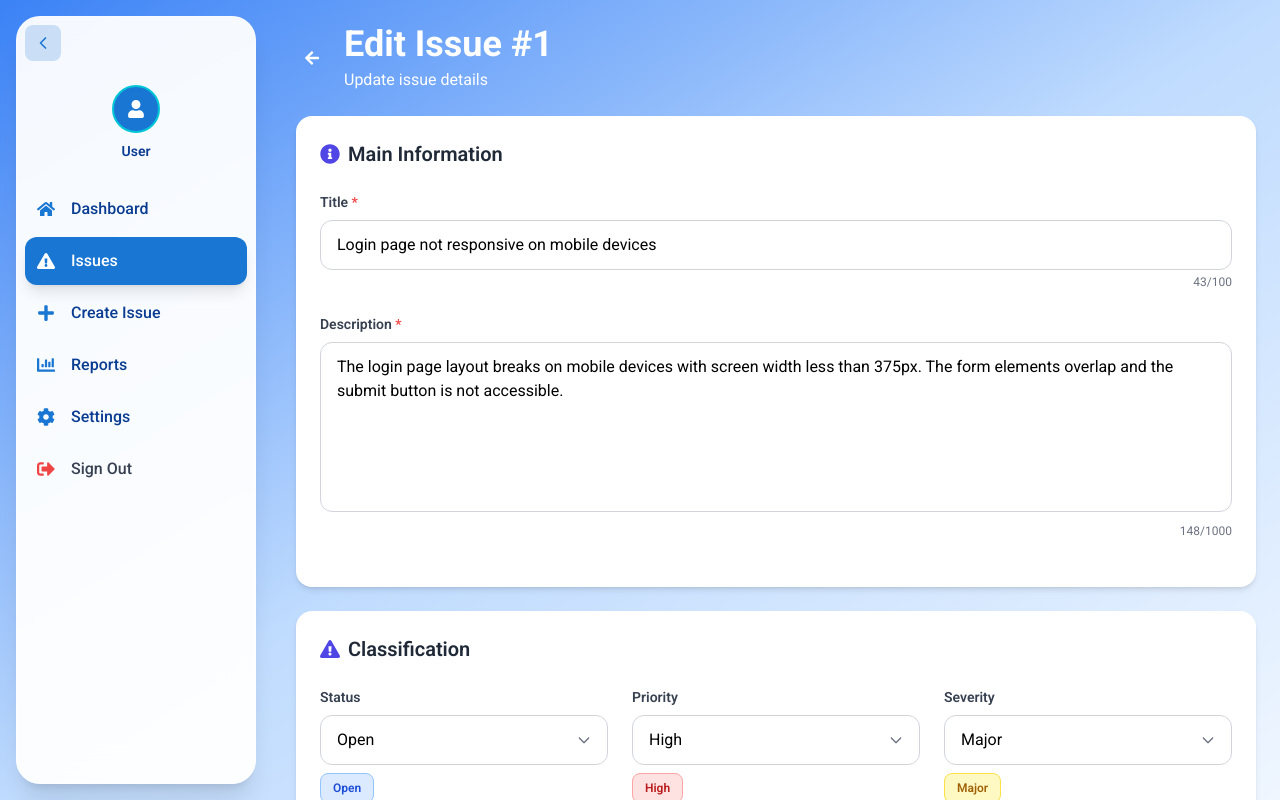
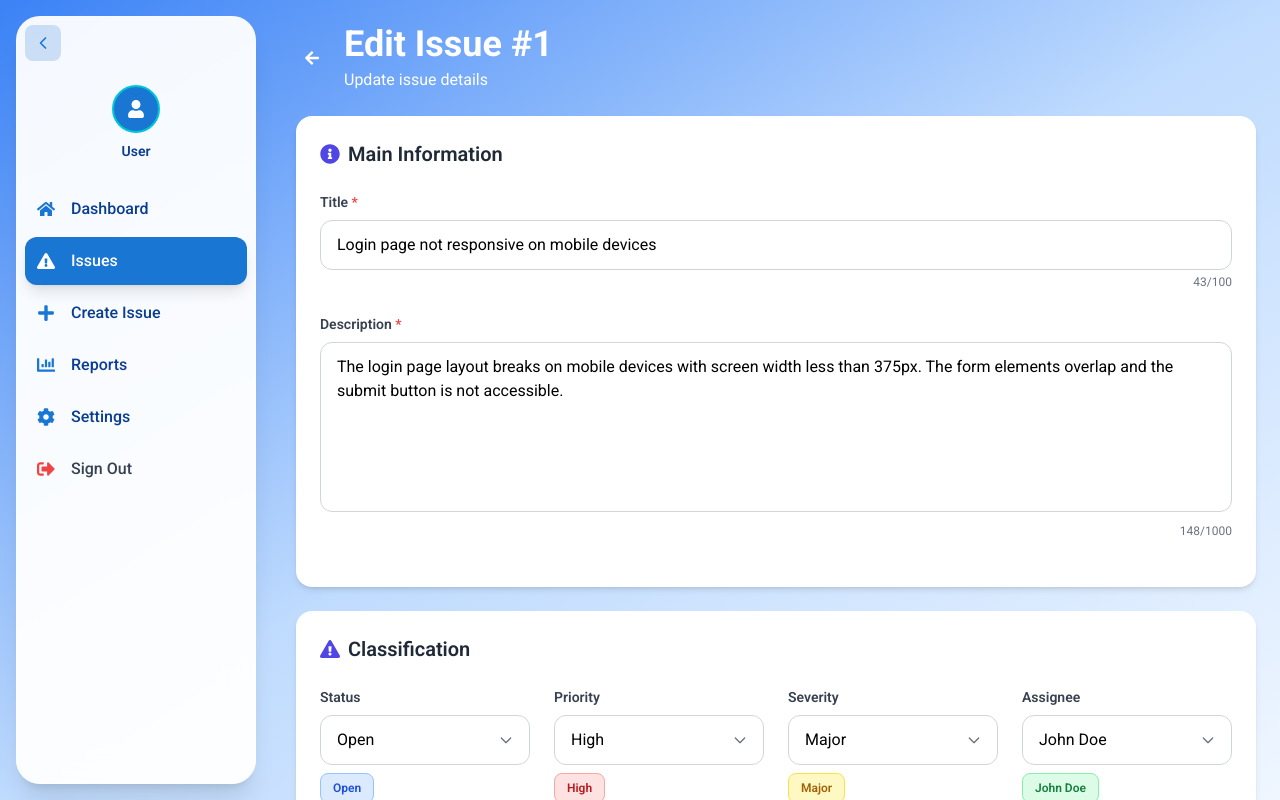
Before and after one commit to Devindin/Issue-Tracker, a React (Vite) app in the folder frontend/: page /issues/1/edit in a window 1280 px wide. Built offline with nearby package versions, Linux system fonts and the light colour scheme.

Commit message:
assignee option for edit issue

```diff
--- a/frontend/src/Pages/EditIssue.tsx
+++ b/frontend/src/Pages/EditIssue.tsx
@@ -14,6 +14,7 @@ import {
 } from "react-icons/fa";
 import PageLayout from "../Layout/PageLayout";
 import PageTitle from "../Components/PageTitle";
+import { type User } from "../types";
 
 interface Issue {
   id: number;
@@ -22,6 +23,9 @@ interface Issue {
   status: "Open" | "In Progress" | "Resolved" | "Closed";
   priority: "Low" | "Medium" | "High" | "Critical";
   severity: "Minor" | "Major" | "Critical";
+  assignee?: User;
+  assigneeId?: number;
+  completedAt?: string;
   createdAt: string;
   updatedAt: string;
 }
@@ -76,6 +80,7 @@ const EditIssue: React.FC = () => {
       status: "Open",
       priority: "High",
       severity: "Major",
+      assignee: { id: 1, name: "John Doe", email: "john@example.com" },
       createdAt: "2026-02-05T10:30:00Z",
       updatedAt: "2026-02-05T10:30:00Z",
     },
@@ -86,6 +91,7 @@ const EditIssue: React.FC = () => {
       status: "In Progress",
       priority: "Critical",
       severity: "Critical",
+      assignee: { id: 2, name: "Jane Smith", email: "jane@example.com" },
       createdAt: "2026-02-04T14:20:00Z",
       updatedAt: "2026-02-06T09:15:00Z",
     },
@@ -96,6 +102,7 @@ const EditIssue: React.FC = () => {
       status: "Open",
       priority: "Medium",
       severity: "Minor",
+      assignee: { id: 3, name: "Mike Johnson", email: "mike@example.com" },
       createdAt: "2026-02-03T16:45:00Z",
       updatedAt: "2026-02-03T16:45:00Z",
     },
@@ -106,6 +113,8 @@ const EditIssue: React.FC = () => {
       status: "Resolved",
       priority: "Low",
       severity: "Minor",
+      assignee: { id: 4, name: "Sarah Wilson", email: "sarah@example.com" },
+      completedAt: "2026-02-06T10:30:00Z",
       createdAt: "2026-02-02T11:00:00Z",
       updatedAt: "2026-02-06T10:30:00Z",
     },
@@ -116,6 +125,7 @@ const EditIssue: React.FC = () => {
       status: "In Progress",
       priority: "High",
       severity: "Major",
+      assignee: { id: 1, name: "John Doe", email: "john@example.com" },
       createdAt: "2026-02-01T08:30:00Z",
       updatedAt: "2026-02-07T08:00:00Z",
     },
@@ -136,6 +146,7 @@ const EditIssue: React.FC = () => {
       status: "Open",
       priority: "Low",
       severity: "Minor",
+      assignee: { id: 2, name: "Jane Smith", email: "jane@example.com" },
       createdAt: "2026-01-30T12:15:00Z",
       updatedAt: "2026-01-30T12:15:00Z",
     },
@@ -181,6 +192,7 @@ const EditIssue: React.FC = () => {
     severity: Yup.string()
       .oneOf(["Minor", "Major", "Critical"], "Invalid severity")
       .required("Severity is required"),
+    assignee: Yup.string().optional(),
   });
 
   const handleSubmit = async (values: any) => {
@@ -277,6 +289,7 @@ const EditIssue: React.FC = () => {
               status: issue.status,
               priority: issue.priority,
               severity: issue.severity,
+              assignee: issue.assignee?.name || "",
             }}
             validationSchema={validationSchema}
             onSubmit={handleSubmit}
@@ -360,7 +373,7 @@ const EditIssue: React.FC = () => {
                     Classification
                   </h2>
 
-                  <div className="grid grid-cols-1 md:grid-cols-3 gap-6">
+                  <div className="grid grid-cols-1 md:grid-cols-2 lg:grid-cols-4 gap-6">
                     {/* Status */}
                     <div>
                       <label
@@ -500,6 +513,56 @@ const EditIssue: React.FC = () => {
                         </span>
                       </div>
                     </div>
+
+                    {/* Assignee */}
+                    <div>
+                      <label
+                        htmlFor="assignee"
+                        className="block text-sm font-semibold text-gray-700 mb-2"
+                      >
+                        Assignee
+                      </label>
+                      <div className="relative">
+                        <Field
+                          as="select"
+                          id="assignee"
+                          name="assignee"
+                          className="w-full px-4 py-3 border border-gray-300 rounded-xl focus:outline-none focus:ring-2 focus:ring-indigo-500 appearance-none bg-white cursor-pointer"
+                        >
+                          <option value="">Unassigned</option>
+                          <option value="John Doe">John Doe</option>
+                          <option value="Jane Smith">Jane Smith</option>
+                          <option value="Mike Johnson">Mike Johnson</option>
+                          <option value="Sarah Wilson">Sarah Wilson</option>
+                        </Field>
+                        <div className="absolute right-4 top-1/2 transform -translate-y-1/2 pointer-events-none">
+                          <svg
+                            className="w-4 h-4 text-gray-500"
+                            fill="none"
+                            stroke="currentColor"
+                            viewBox="0 0 24 24"
+                          >
+                            <path
+                              strokeLinecap="round"
+                              strokeLinejoin="round"
+                              strokeWidth={2}
+                              d="M19 9l-7 7-7-7"
+                            />
+                          </svg>
+                        </div>
+                      </div>
+                      <div className="mt-2">
+                        <span
+                          className={`inline-block px-3 py-1.5 rounded-lg text-xs font-semibold border ${
+                            values.assignee
+                              ? "bg-green-100 border-green-300 text-green-700"
+                              : "bg-gray-100 border-gray-300 text-gray-700"
+                          }`}
+                        >
+                          {values.assignee || "Unassigned"}
+                        </span>
+                      </div>
+                    </div>
                   </div>
 
                   {/* Info Box */}
@@ -519,6 +582,9 @@ const EditIssue: React.FC = () => {
                           </li>
                           <li>
                             <strong>Status:</strong> Current state of the issue
+                          </li>
+                          <li>
+                            <strong>Assignee:</strong> Person responsible for the issue
                           </li>
                         </ul>
                       </div>
```
